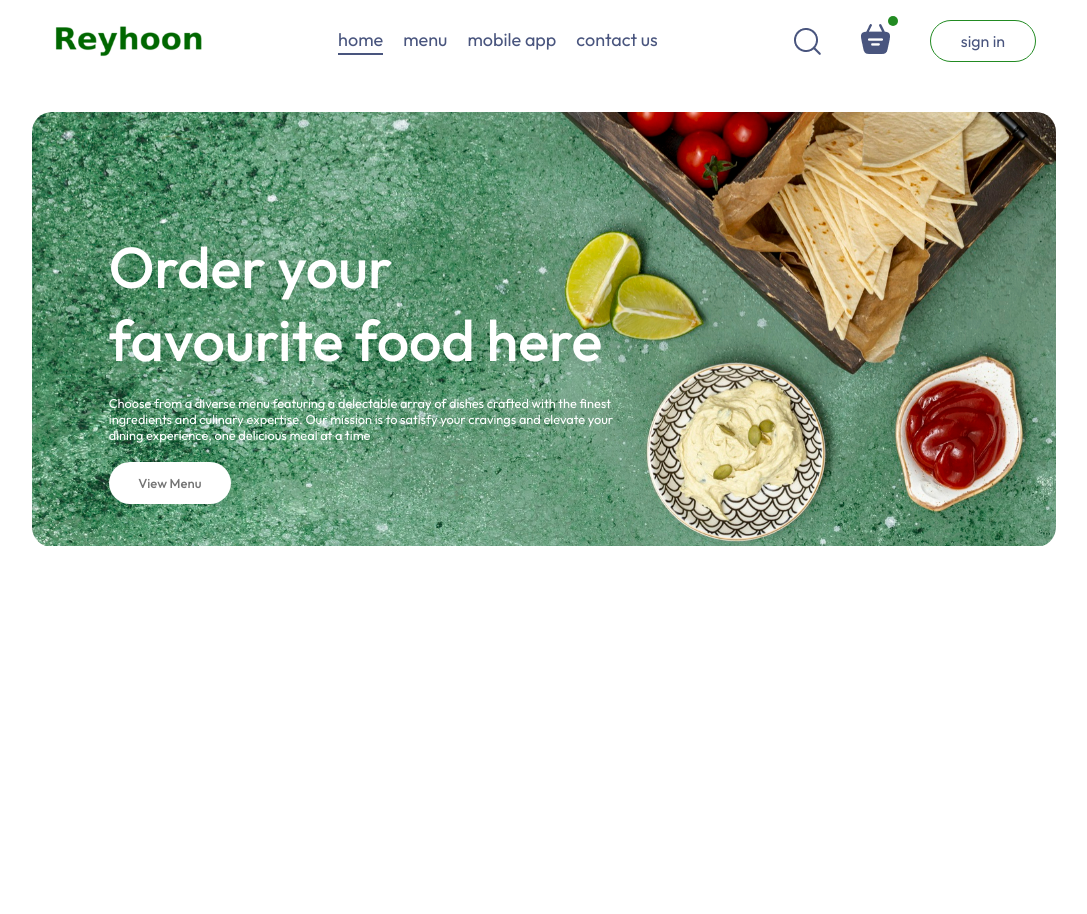
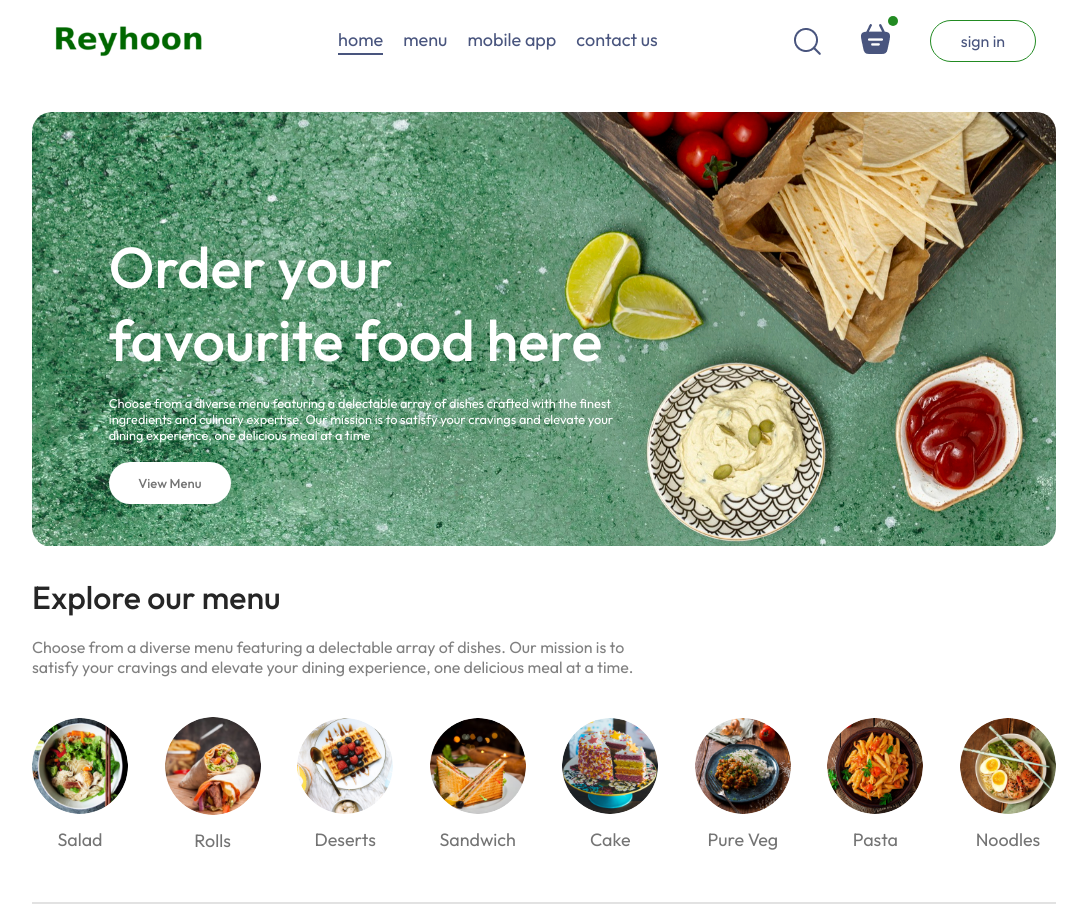
Before and after one commit to raminkhalilii/Reyhoon, a React (Vite) app in the folder front-end/: page / in a window 1280 px wide. Shown: the whole page, without its empty margins (96-1183 px from the left). Before the commit the page ends 800 px from the top, so only its background shows below. Built offline with nearby package versions, Linux system fonts and the light colour scheme.

Commit message:
Explore Menu added

```diff
--- /dev/null
+++ b/front-end/src/components/ExploreMenu/ExploreMenu.style.css
@@ -0,0 +1,57 @@
+.ExploreMenu {
+    display: flex;
+    flex-direction: column;
+    gap: 20px;
+}
+
+.ExploreMenu h1 {
+    color: #262626;
+    font-weight: 500;
+}
+
+.explore-menu-text {
+    max-width: 60%;
+    color: #808080;
+}
+
+.explore-menu-list{
+    display: flex;
+    align-items: center;
+    justify-content: space-between;
+    gap: 30px;
+    text-align: center;
+    margin: 20px 0;
+    overflow-x: scroll;
+
+}
+
+.explore-menu-list::-webkit-scrollbar {
+    display: none;
+}
+
+.explore-menu-list-item img{
+    width: 7.5vw;
+    border-radius: 50%;
+    min-width: 80px;
+    cursor: pointer;
+    transition: 200ms;
+
+}
+.explore-menu-list-item p{
+    font-size: max(1.4vw, 16px);
+    color: #747474;
+    margin-top: 10px;
+    cursor: pointer;
+}
+
+.separator{
+    background-color: #e2e2e2;
+    margin: 10px 0;
+    height: 2px;
+    border: none;
+}
+
+.explore-menu-list-item .active{
+    border: 4px solid forestgreen;
+    padding: 2px;
+}
--- /dev/null
+++ b/front-end/src/components/ExploreMenu/index.jsx
@@ -0,0 +1,28 @@
+import React from 'react';
+import "./ExploreMenu.style.css"
+import {menu_list} from "../../assets/frontend_assets/assets.js"
+
+function ExploreMenu({category, setCategory}) {
+    return (
+        <div className="ExploreMenu" id="ExploreMenu">
+            <h1>Explore our menu</h1>
+            <p className="explore-menu-text">Choose from a diverse menu featuring a delectable array of dishes. Our
+                mission is to satisfy your
+                cravings and elevate your dining experience, one delicious meal at a time.</p>
+            <div className="explore-menu-list">
+                {menu_list.map((item, index) => {
+                    return (
+                        <div onClick={() => setCategory(prev => prev === item.menu_name
+                            ? "All" : item.menu_name)} key={index} className="explore-menu-list-item">
+                            <img className={category === item.menu_name ? "active" : ""} src={item.menu_image} alt=""/>
+                            <p className="explore-menu-list-item-text">{item.menu_name}</p>
+                        </div>
+                    )
+                })}
+            </div>
+            <hr className="separator"/>
+        </div>
+    )
+}
+
+export default ExploreMenu;
--- a/front-end/src/pages/Home/index.jsx
+++ b/front-end/src/pages/Home/index.jsx
@@ -1,11 +1,15 @@
-import React from 'react';
+import React, {useState} from 'react';
 import "./Home.style.css"
 import Header from "../../components/Header/index.jsx";
+import ExploreMenu from "../../components/ExploreMenu/index.jsx";
 
 function Home() {
+
+    const [category, setCategory] = useState([]);
     return (
         <div className="Home">
             <Header />
+            <ExploreMenu category={category} setCategory={setCategory} />
         </div>
     )
 }
```
